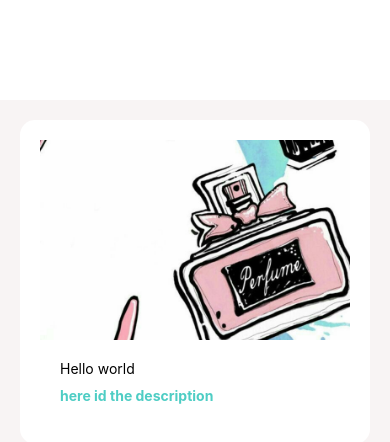
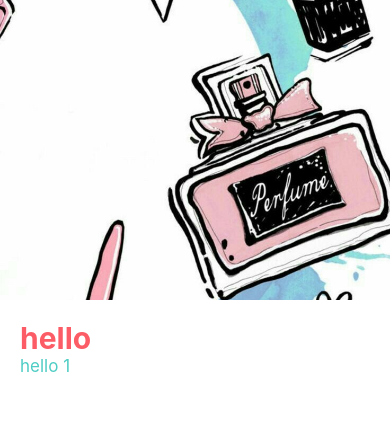
Before and after one commit to vladilyolik/Blum-auto-bot, a React Native app: screen / in a window 390 px wide. Shown: the top 442 px of the page. Built offline with nearby package versions, Linux system fonts and the light colour scheme.

Commit message:
details page

```diff
--- a/App.js
+++ b/App.js
@@ -1,20 +1,16 @@
 import React from "react";
-import { View } from "react-native";
-
-import Card from "./App/components/Card";
 import Screen from "./App/components/Screen";
-import LandingPage from "./App/pages/LandingPage";
+import DetailsPages from "./App/pages/DetailsPages";
+import HomePage from "./App/pages/HomePage";
 
 export default function App() {
   return (
     <Screen>
-      <View style={{ backgroundColor: "#f8f4f4", padding: 20, marginTop: 100 }}>
-        <Card
-          title="Hello world"
-          subtitle="here id the description"
-          image={require("./App/assets/landing1.jpg")}
-        />
-      </View>
+      <DetailsPages
+        title="hello"
+        description="hello 1"
+        image={require("./App/assets/landing1.jpg")}
+      />
     </Screen>
   );
 }
--- /dev/null
+++ b/App/pages/DetailsPages.js
@@ -0,0 +1,41 @@
+import React from "react";
+import { View, StyleSheet, Image } from "react-native";
+
+import AppText from "../components/AppText";
+import colors from "../config/colors";
+
+function DetailsPages({ title, description, image }) {
+  return (
+    <View style={styles.detailsContainer}>
+      <Image source={image} style={styles.image} />
+      <View style={styles.textContainer}>
+        <AppText style={styles.title}>{title}</AppText>
+        <AppText style={styles.description}>{description}</AppText>
+      </View>
+    </View>
+  );
+}
+
+const styles = StyleSheet.create({
+  detailsContainer: {
+    flex: 1,
+  },
+  image: {
+    width: "100%",
+    height: 300,
+  },
+  textContainer: {
+    margin: 20,
+  },
+  title: {
+    color: colors.primary,
+    fontWeight: "bold",
+    fontSize: 30,
+  },
+  description: {
+    color: colors.secondary,
+    fontSize: 17,
+  },
+});
+
+export default DetailsPages;
--- /dev/null
+++ b/App/pages/HomePage.js
@@ -0,0 +1,18 @@
+import React from "react";
+import { View } from "react-native";
+
+import Card from "../components/Card";
+
+function HomePage(props) {
+  return (
+    <View style={{ backgroundColor: "#f8f4f4", padding: 20, marginTop: 100 }}>
+      <Card
+        title="Hello world"
+        subtitle="here id the description"
+        image={require("../assets/landing1.jpg")}
+      />
+    </View>
+  );
+}
+
+export default HomePage;
```
